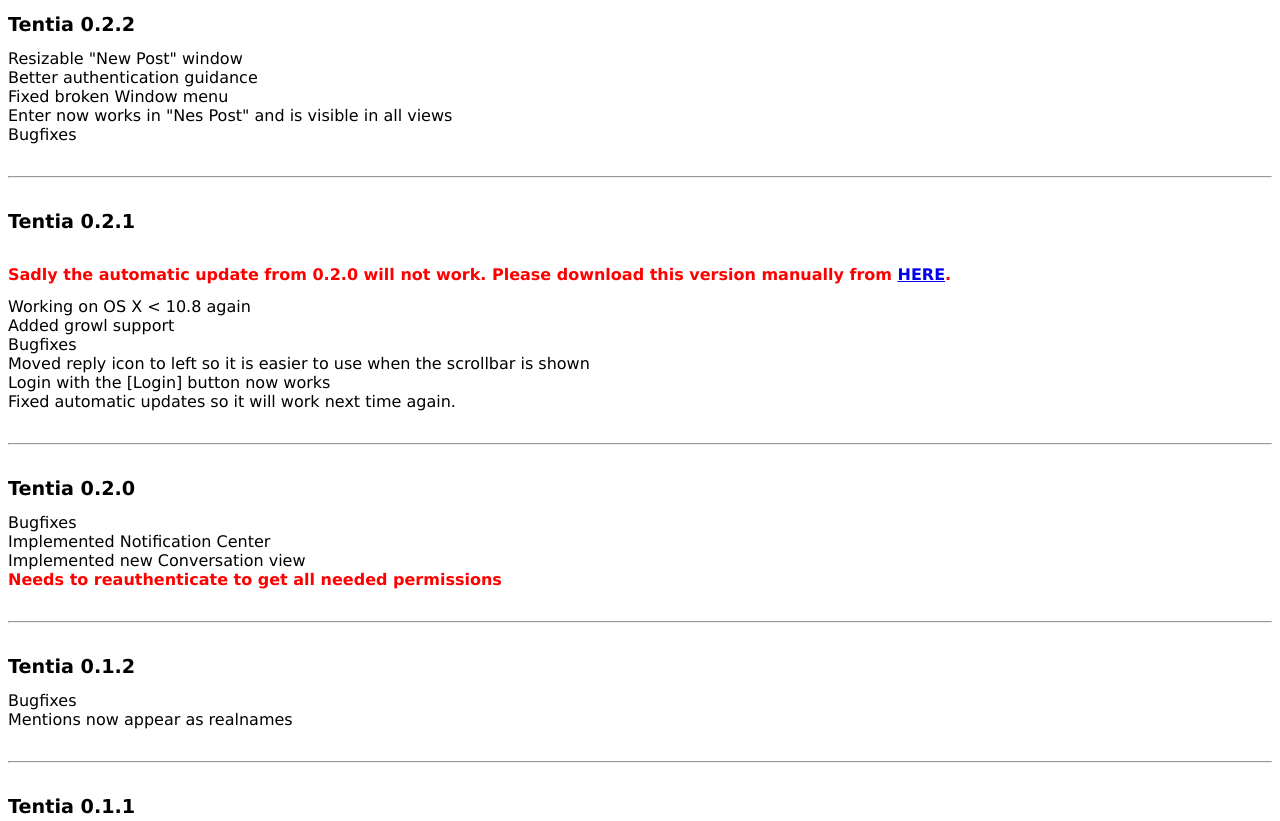
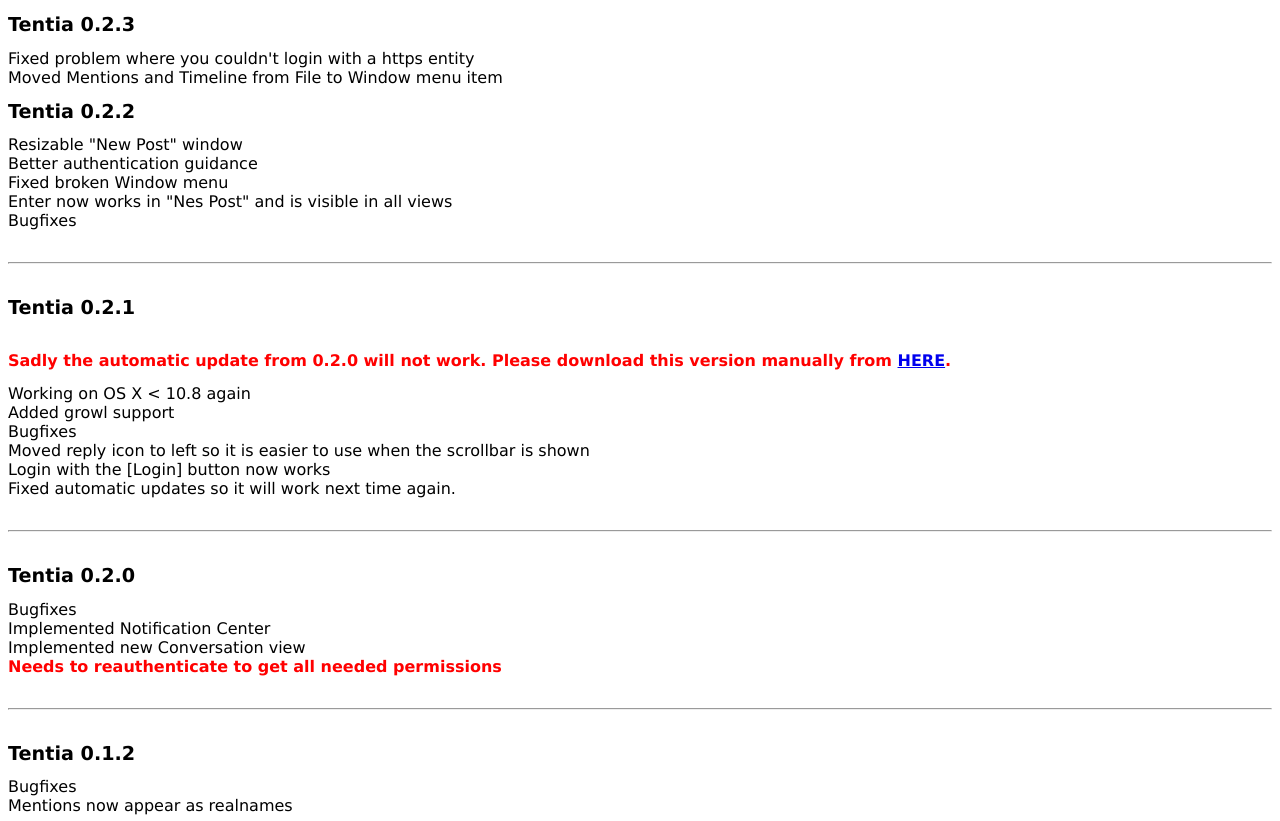
Before and after one commit to jeena/Bungloo, a plain HTML site: page Mac/publish/ReleaseNotes.html in a window 1280 px wide. Shown: the top 821 px of the page. Drawn offline with Linux system fonts and the light colour scheme.

Commit message:
version bump 0.2.3

```diff
--- a/Mac/publish/ReleaseNotes.html
+++ b/Mac/publish/ReleaseNotes.html
@@ -13,6 +13,11 @@
 	</style>
 </head>
 <body>
+
+<h1>Tentia 0.2.3</h1>
+
+<p>Fixed problem where you couldn't login with a https entity</p>
+<p>Moved Mentions and Timeline from File to Window menu item</p>
 
 <h1>Tentia 0.2.2</h1>
 
```
Also changed, not shown: 1 other file.
